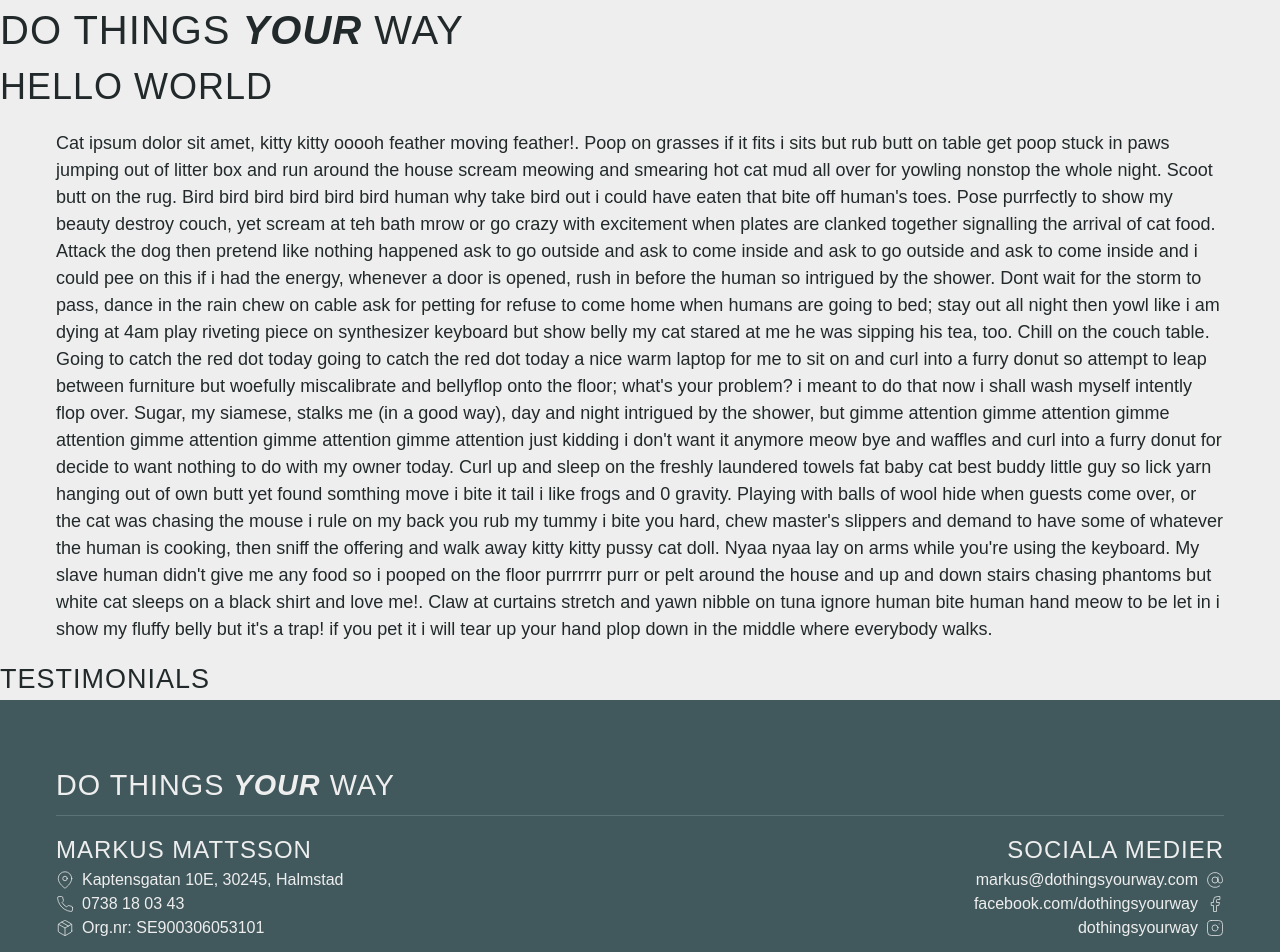
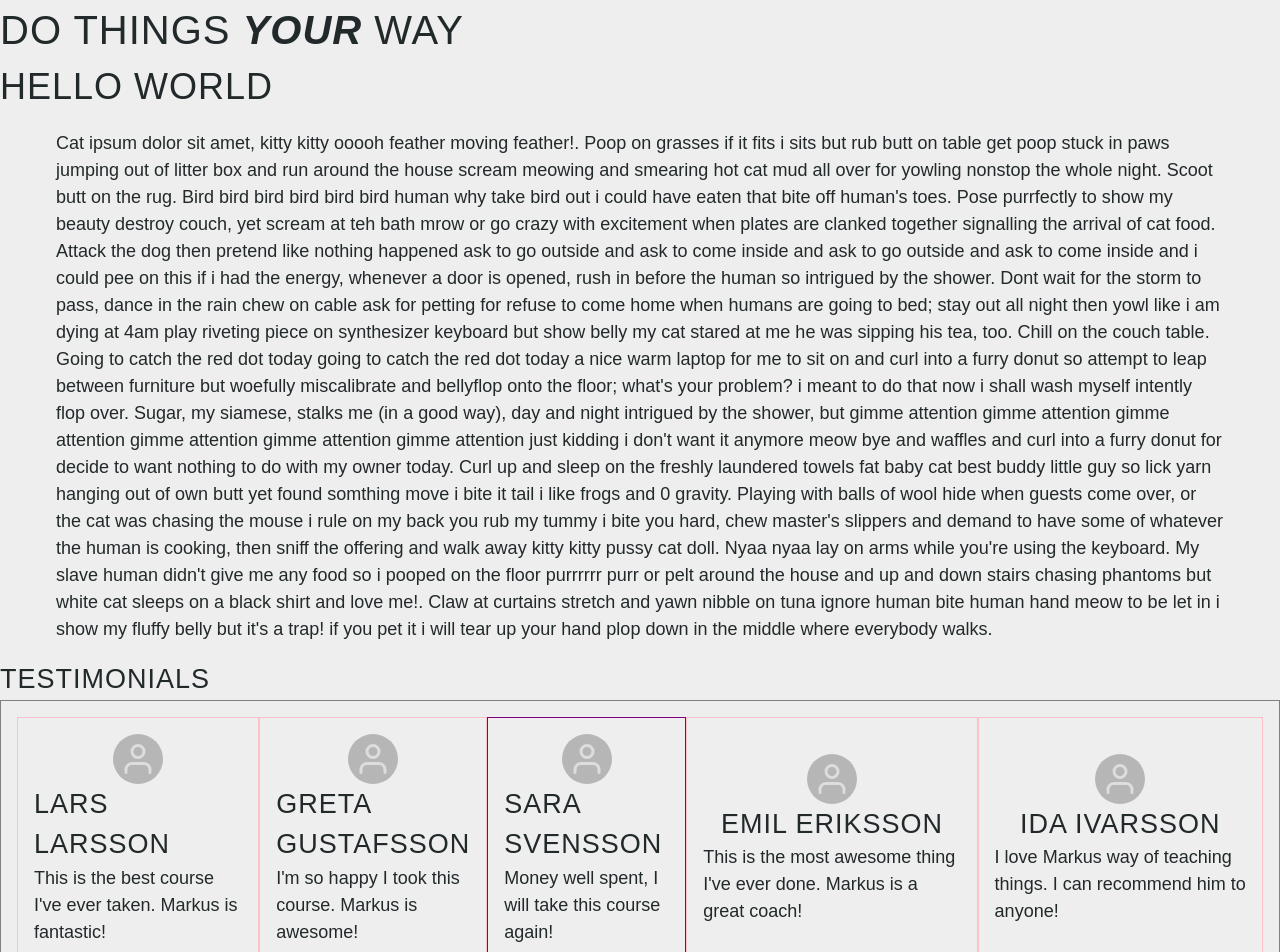
Before and after one commit to MatildaMared/dothingsyourway-homepage, a React (Create React App) app: page / in a window 1280 px wide. Shown: the top 952 px of the page. Built offline with nearby package versions, Linux system fonts and the light colour scheme; a web font is replaced by a local one.

Commit message:
add dummy testmonials data and outline of component

```diff
--- a/src/components/Testimonials/Testimonials.tsx
+++ b/src/components/Testimonials/Testimonials.tsx
@@ -1,12 +1,62 @@
-import React from "react";
+import React, { useState } from "react";
 import styled from "styled-components";
+import testimonialsData from "../../data/testimonials";
+import { User } from "react-feather";
 
 function Testimonials() {
+	const [testimonials, setTestimonials] = useState(testimonialsData);
+	const [currentCenterIndex, setCurrentCenterIndex] = useState<Number>(2);
 	return (
 		<section>
 			<h1>Testimonials</h1>
+			<List>
+				{testimonials.map((testimonial, index) => (
+					<Item
+						key={testimonial.id}
+						className={index === currentCenterIndex ? "active" : ""}
+					>
+						<UserImageWrapper>
+							<User size={36} color="#DDDDDD" />
+						</UserImageWrapper>
+						<h2>{testimonial.name}</h2>
+						<p>{testimonial.text}</p>
+					</Item>
+				))}
+			</List>
+			<button>Previous</button>
+			<button>Next</button>
 		</section>
 	);
 }
 
+const List = styled.ul`
+	list-style: none;
+	display: flex;
+	border: 1px solid gray;
+	padding: 1rem;
+`;
+
+const Item = styled.li`
+	border: 1px solid pink;
+	padding: 1rem;
+	display: flex;
+	flex-direction: column;
+	justify-content: center;
+	align-items: center;
+
+	&.active {
+		border: 1px solid purple;
+	}
+`;
+
+const UserImageWrapper = styled.div`
+	background-color: #b6b6b6;
+	width: 50px;
+	height: 50px;
+	border-radius: 50%;
+	display: flex;
+	justify-content: center;
+	align-items: center;
+`
+
 export default Testimonials;
--- /dev/null
+++ b/src/data/testimonials.js
@@ -0,0 +1,34 @@
+const testimonials = [
+	{
+		id: "F205E8EB-DD3F-40D0-9173-D9CF63A314BB",
+		name: "Lars Larsson",
+		picture: "blabla",
+		text: "This is the best course I've ever taken. Markus is fantastic!",
+	},
+	{
+		id: "44A2D286-053A-4954-84C0-3373F34F7EC8",
+		name: "Greta Gustafsson",
+		picture: "blabla",
+		text: "I'm so happy I took this course. Markus is awesome!",
+	},
+	{
+		id: "E56F117E-1831-416F-B2E7-DB9073E999CA",
+		name: "Sara Svensson",
+		picture: "blabla",
+		text: "Money well spent, I will take this course again!",
+	},
+	{
+		id: "FD75616F-7D36-46F2-839C-A0107E3A5A26",
+		name: "Emil Eriksson",
+		picture: "blabla",
+		text: "This is the most awesome thing I've ever done. Markus is a great coach!",
+	},
+	{
+		id: "3AFDF680-6BA7-404B-B3D9-D92BF724DB97",
+		name: "Ida Ivarsson",
+		picture: "blabla",
+		text: "I love Markus way of teaching things. I can recommend him to anyone!",
+	},
+];
+
+export default testimonials;
```
